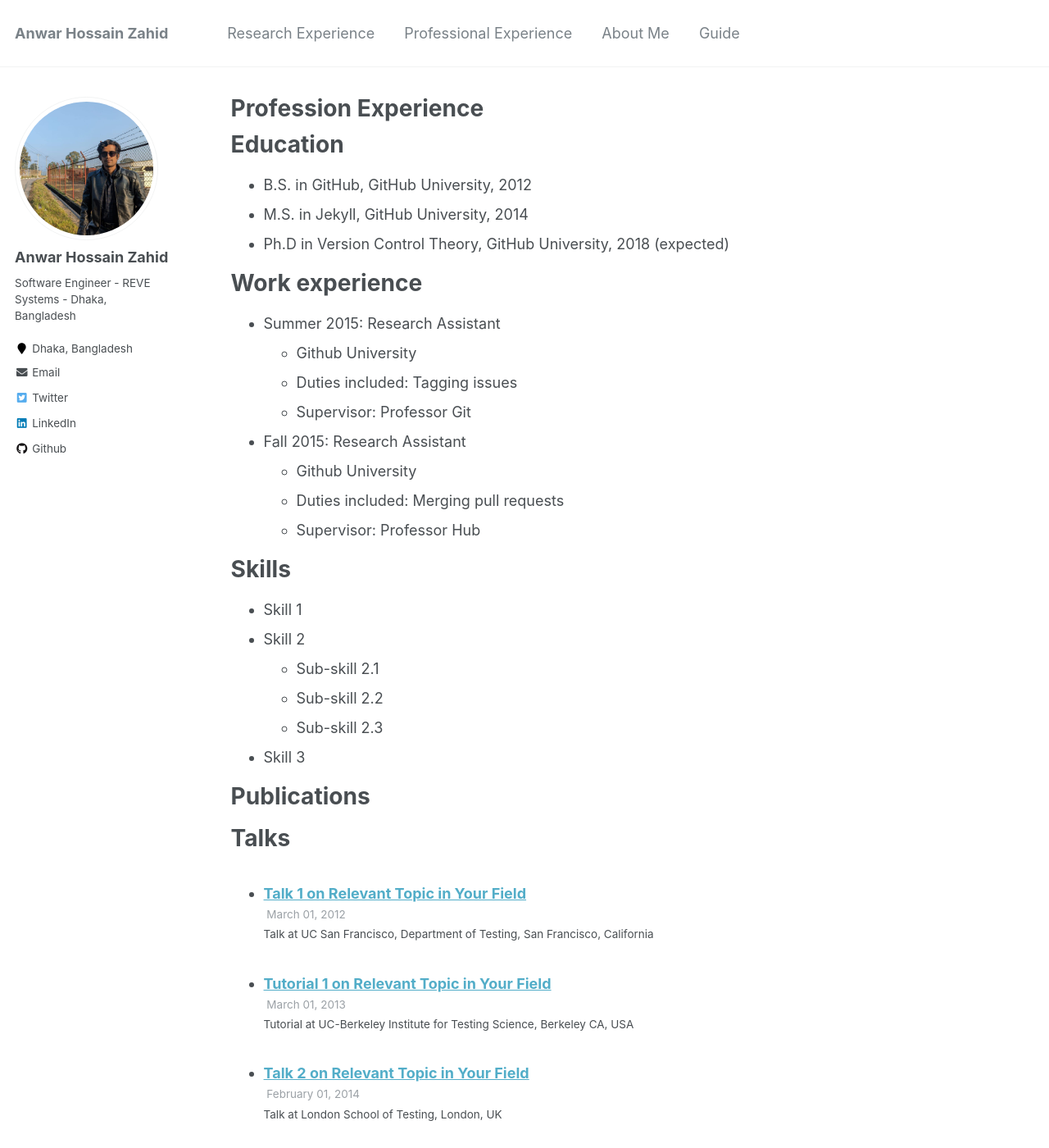
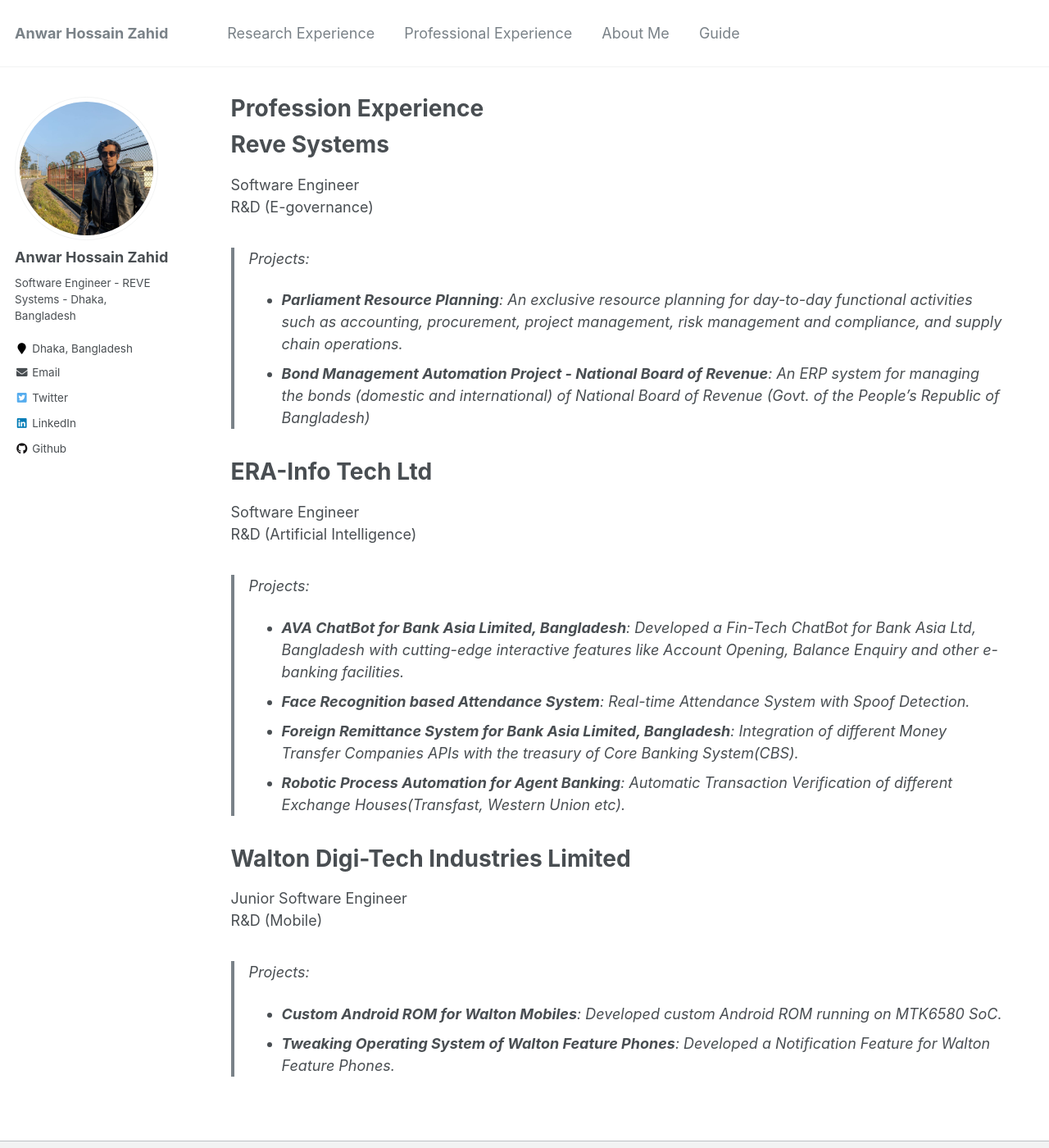
Before and after one commit to AnwarXahid/anwarxahid.github.io, a Jekyll site: the page built from _pages/professional-experience.md, in a window 1280 px wide and 1400 px high. Shown: the whole window at 82% size. Built offline with Jekyll 4.4.1, drawn with Linux system fonts in a browser that asks for light colours; some of the changed text lies outside the part shown.

```diff
--- a/_pages/about-me.md
+++ b/_pages/about-me.md
@@ -11,49 +11,22 @@ redirect_from:
 
 Education
 ======
-* B.S. in GitHub, GitHub University, 2012
-* M.S. in Jekyll, GitHub University, 2014
-* Ph.D in Version Control Theory, GitHub University, 2018 (expected)
+* B.Sc. in Computer Science & Engineering, Bangladesh University of Engineering & Technology, 2018
+* HSC (Higher Secondary School Certificate), Ananda Mohan College, 2013
+* SSC (Secondary School Certificate), Mymensingh Zilla School, 2011
 
-Work experience
+Technical Strengths
 ======
-* Summer 2015: Research Assistant
-  * Github University
-  * Duties included: Tagging issues
-  * Supervisor: Professor Git
 
-* Fall 2015: Research Assistant
-  * Github University
-  * Duties included: Merging pull requests
-  * Supervisor: Professor Hub
+* **Computer Languages**: Java 8, Python 3, JavaScript, C, C++, Oracle SQL, MySQL, Dart <br>
+* **Software & Tools:** HTML, CSS, Network Simulator-2, CISCO Packet Tracer, Latex,
+MATLAB, DialogFlow, Docker, Git <br>
+* **Frameworks:** Spring Boot, Flask, Django, Keras, Spring MVC, Flutter, React Native,
+AngularJS, Node.js, vue.js, Bootstrap <br>
+* **Operating Systems:** Linux(Ubuntu, Mint and Fedora), Windows, Android, MacOS, iOS. <br>
+* **Hardware:** ATMega 32, Arduino, Hikey960, NeonKey
 
-Skills
+
+Volunteer Experience
 ======
-* Skill 1
-* Skill 2
-  * Sub-skill 2.1
-  * Sub-skill 2.2
-  * Sub-skill 2.3
-* Skill 3
-
-Publications
-======
-  <ul>{% for post in site.publications %}
-    {% include archive-single-cv.html %}
-  {% endfor %}</ul>
-
-Talks
-======
-  <ul>{% for post in site.talks %}
-    {% include archive-single-talk-cv.html %}
-  {% endfor %}</ul>
-
-Teaching
-======
-  <ul>{% for post in site.teaching %}
-    {% include archive-single-cv.html %}
-  {% endfor %}</ul>
-
-Service and leadership
-======
-* Currently signed in to 43 different slack teams
+continue from here...
--- a/_pages/professional-experience.md
+++ b/_pages/professional-experience.md
@@ -5,51 +5,35 @@ permalink: /professional-experience/
 author_profile: true
 ---
 
-Education
-======
-* B.S. in GitHub, GitHub University, 2012
-* M.S. in Jekyll, GitHub University, 2014
-* Ph.D in Version Control Theory, GitHub University, 2018 (expected)
+Reve Systems
+===
+Software Engineer <br>
+R&D (E-governance) <br>
+>Projects:
+>* **Parliament Resource Planning**: An exclusive resource planning for day-to-day functional activities such as accounting,
+   procurement, project management, risk management and compliance, and supply chain operations. <br>
+>* **Bond Management Automation Project - National Board of Revenue**: An ERP system for managing the bonds (domestic and international) of National Board
+   of Revenue (Govt. of the People’s Republic of Bangladesh)
 
-Work experience
-======
-* Summer 2015: Research Assistant
-    * Github University
-    * Duties included: Tagging issues
-    * Supervisor: Professor Git
 
-* Fall 2015: Research Assistant
-    * Github University
-    * Duties included: Merging pull requests
-    * Supervisor: Professor Hub
 
-Skills
-======
-* Skill 1
-* Skill 2
-    * Sub-skill 2.1
-    * Sub-skill 2.2
-    * Sub-skill 2.3
-* Skill 3
+ERA-Info Tech Ltd
+===
+Software Engineer <br>
+R&D (Artificial Intelligence) <br>
+>Projects:
+>* **AVA ChatBot for Bank Asia Limited, Bangladesh**: Developed a Fin-Tech ChatBot for
+Bank Asia Ltd, Bangladesh with cutting-edge interactive features like Account Opening, Balance Enquiry and other e-banking facilities. <br>
+>* **Face Recognition based Attendance System**: Real-time Attendance System with Spoof Detection. <br>
+>* **Foreign Remittance System for Bank Asia Limited, Bangladesh**: Integration of different Money Transfer Companies APIs with the treasury of Core Banking System(CBS).<br>
+>* **Robotic Process Automation for Agent Banking**: Automatic Transaction Verification of different Exchange Houses(Transfast, Western
+   Union etc).
 
-Publications
-======
-  <ul>{% for post in site.publications %}
-    {% include archive-single-cv.html %}
-  {% endfor %}</ul>
 
-Talks
-======
-  <ul>{% for post in site.talks %}
-    {% include archive-single-talk-cv.html %}
-  {% endfor %}</ul>
-
-Teaching
-======
-  <ul>{% for post in site.teaching %}
-    {% include archive-single-cv.html %}
-  {% endfor %}</ul>
-
-Service and leadership
-======
-* Currently signed in to 43 different slack teams
+Walton Digi-Tech Industries Limited
+===
+Junior Software Engineer <br>
+R&D (Mobile) <br>
+>Projects:
+>* **Custom Android ROM for Walton Mobiles**: Developed custom Android ROM running on MTK6580 SoC. <br>
+>* **Tweaking Operating System of Walton Feature Phones**: Developed a Notification Feature for Walton Feature Phones.
```
Also changed, not shown: _pages/publications.md (+34 -4 lines).
